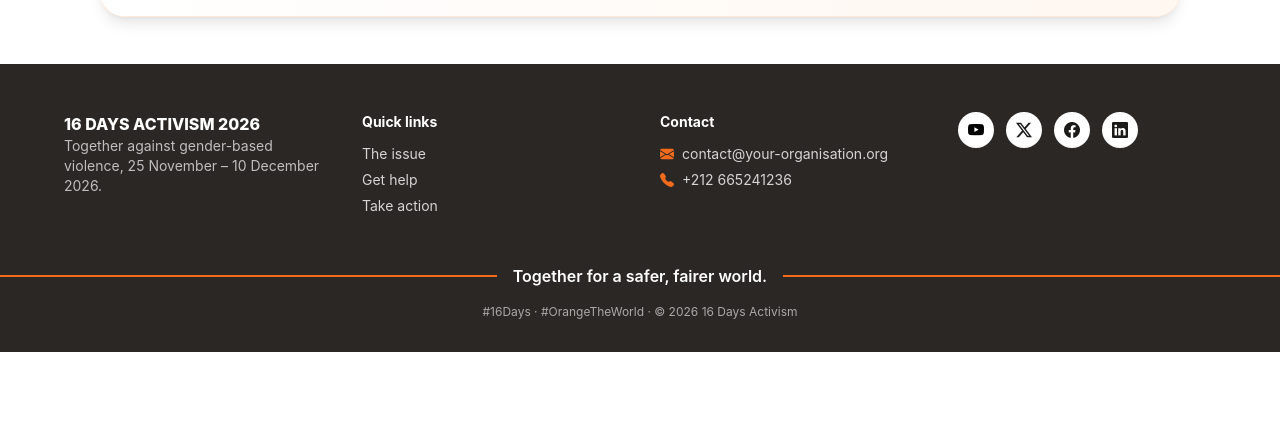
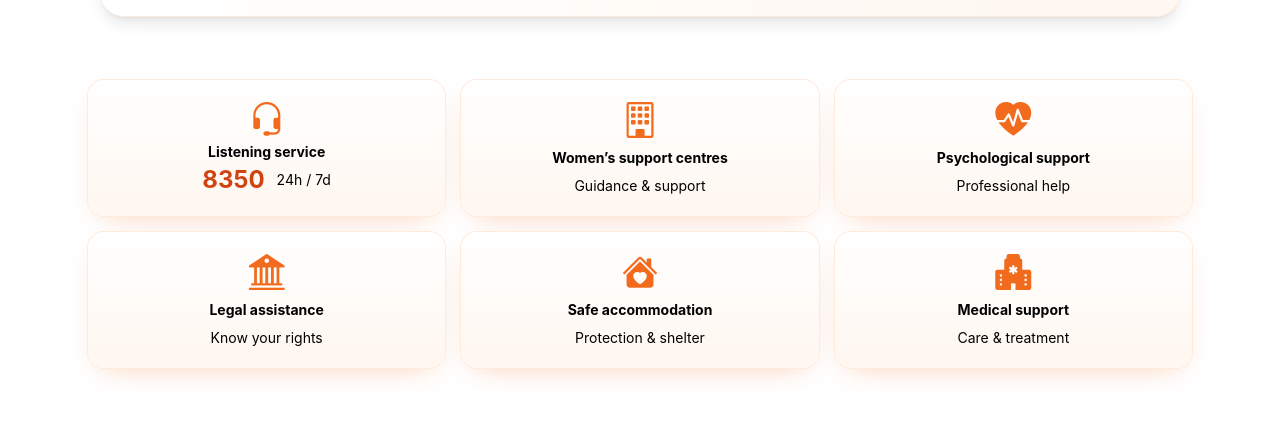
Before and after one commit to TahaSoumbate/TahaSoumbate.FinalProject, a website: page public/page/getHelp.html in a window 1280 px wide. Shown: the part 608-1043 px from the top of the page. Before the commit the page ends 960 px from the top, so only its background shows below. Drawn offline with nearby package versions, Linux system fonts and the light colour scheme.

Commit message:
create & style services

```diff
--- a/public/page/getHelp.html
+++ b/public/page/getHelp.html
@@ -99,17 +99,62 @@
             alt=""
             class="h-64 w-full object-cover sm:h-80 md:h-full md:min-h-[440px] [mask-image:linear-gradient(to_bottom,transparent,black_25%)] md:[mask-image:linear-gradient(to_right,transparent,black_30%)]" />
         </div>
-        <div class="relative mx-3 -mt-8 bg-gradient-to-r from-white to-brand-50 flex flex-col md:flex-row gap-5 p-5 md:p-7 ring-1 ring-brand-100 rounded-3xl shadow-lg ">
-          <span class="grid place-items-center size-14 bg-danger rounded-full text-2xl text-white"><i class="bi bi-telephone-fill"></i></span>
+        <div
+          class="relative mx-3 -mt-8 bg-gradient-to-r from-white to-brand-50 flex flex-col md:flex-row gap-5 p-5 md:p-7 ring-1 ring-brand-100 rounded-3xl shadow-lg">
+          <span class="grid place-items-center size-14 bg-danger rounded-full text-2xl text-white"
+            ><i class="bi bi-telephone-fill"></i
+          ></span>
           <div class="flex-1">
-            <h2 class="text-xl font-bold text-danger">In immediate danger? </h2>
+            <h2 class="text-xl font-bold text-danger">In immediate danger?</h2>
             <p class="">Contact emergency services.</p>
           </div>
           <div class="flex gap-3">
-            <a href="tel:19" class="bg-danger px-6 py-2 text-center text-white hover:bg-red-600 rounded-2xl"><span class="text-sm font-semibold block">Police</span><span class="text-3xl font-bold">19</span></a>
-            <a href="tel:15" class="bg-danger px-6 py-2 text-center text-white hover:bg-red-600 rounded-2xl"><span class="text-sm font-semibold block">SAMU</span><span class="text-3xl font-bold">15</span></a>
+            <a href="tel:19" class="bg-danger px-6 py-2 text-center text-white hover:bg-red-600 rounded-2xl"
+              ><span class="text-sm font-semibold block">Police</span><span class="text-3xl font-bold">19</span></a
+            >
+            <a href="tel:15" class="bg-danger px-6 py-2 text-center text-white hover:bg-red-600 rounded-2xl"
+              ><span class="text-sm font-semibold block">SAMU</span><span class="text-3xl font-bold">15</span></a
+            >
           </div>
         </div>
+      </section>
+      <section class="py-12 md:py-16">
+        <ul class="mx-auto w-full max-w-6xl px-4 md:px-6 grid gap-4 grid-cols-2 md:grid-cols-3">
+          <li>
+            <a
+              href="tel:8350"
+              class="flex flex-col items-center gap-0.5 rounded-2xl bg-gradient-to-b from-white to-brand-50 p-5 text-center shadow-[0_10px_30px_-15px_rgba(242,107,29,0.45)] ring-1 ring-brand-100"
+              ><i class="bi bi-headset text-4xl text-brand-500"></i
+              ><span class="text-sm font-bold">Listening service</span><span class="flex items-center gap-3"><span class="font-display text-2xl font-bold text-brand-600">8350</span
+              ><span class="text-sm">24h / 7d</span></span></a
+            >
+          </li>
+          <li class="flex flex-col items-center gap-2 rounded-2xl bg-gradient-to-b from-white to-brand-50 p-5 text-center shadow-[0_10px_30px_-15px_rgba(242,107,29,0.45)] ring-1 ring-brand-100">
+            <i class="bi bi-building text-4xl text-brand-500"></i
+            ><span class="text-sm font-bold">Women’s support centres</span
+            ><span class="text-sm">Guidance & support</span>
+          </li>
+          <li class="flex flex-col items-center gap-2 rounded-2xl bg-gradient-to-b from-white to-brand-50 p-5 text-center shadow-[0_10px_30px_-15px_rgba(242,107,29,0.45)] ring-1 ring-brand-100">
+            <i class="bi bi-heart-pulse-fill text-4xl text-brand-500"></i
+            ><span class="text-sm font-bold">Psychological support</span
+            ><span class="text-sm">Professional help</span>
+          </li>
+          <li class="flex flex-col items-center gap-2 rounded-2xl bg-gradient-to-b from-white to-brand-50 p-5 text-center shadow-[0_10px_30px_-15px_rgba(242,107,29,0.45)] ring-1 ring-brand-100">
+            <i class="bi bi-bank2 text-4xl text-brand-500"></i
+            ><span class="text-sm font-bold">Legal assistance</span
+            ><span class="text-sm">Know your rights</span>
+          </li>
+          <li class="flex flex-col items-center gap-2 rounded-2xl bg-gradient-to-b from-white to-brand-50 p-5 text-center shadow-[0_10px_30px_-15px_rgba(242,107,29,0.45)] ring-1 ring-brand-100">
+            <i class="bi bi-house-heart-fill text-4xl text-brand-500"></i
+            ><span class="text-sm font-bold">Safe accommodation</span
+            ><span class="text-sm">Protection & shelter</span>
+          </li>
+          <li class="flex flex-col items-center gap-2 rounded-2xl bg-gradient-to-b from-white to-brand-50 p-5 text-center shadow-[0_10px_30px_-15px_rgba(242,107,29,0.45)] ring-1 ring-brand-100">
+            <i class="bi bi-hospital-fill text-4xl text-brand-500"></i
+            ><span class="text-sm font-bold">Medical support</span
+            ><span class="text-sm">Care & treatment</span>
+          </li>
+        </ul>
       </section>
     </main>
     <footer class="mt-12 bg-ink-800 text-white">
```
